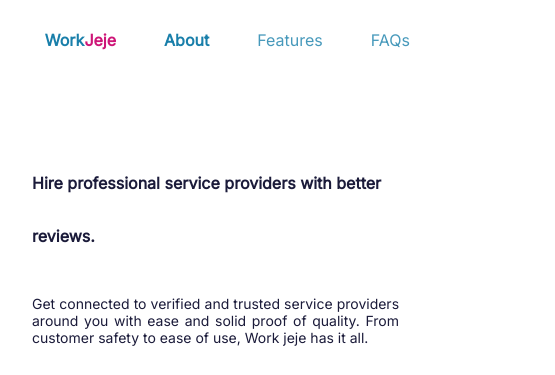
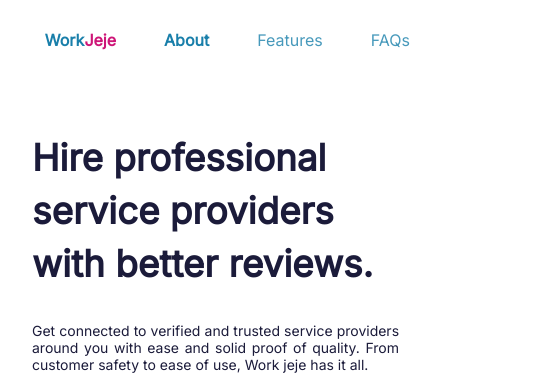
Before and after one commit to JoshFransix/workjeje2, a plain HTML site: page index.htm in a window 1280 px wide. Shown: the top 375 px of the page, 96-651 px from the left. Drawn offline with Linux system fonts and the light colour scheme.

Commit message:
introPageMod

```diff
--- a/style.css
+++ b/style.css
@@ -125,7 +125,7 @@ nav {
 }
 
 #intro .intro-content .intro-text h1 {
-  font-size: 100%;
+  font-size: 230%;
   line-height: 53px;
   color: #1b1b3a;
   width: 75%;
```
